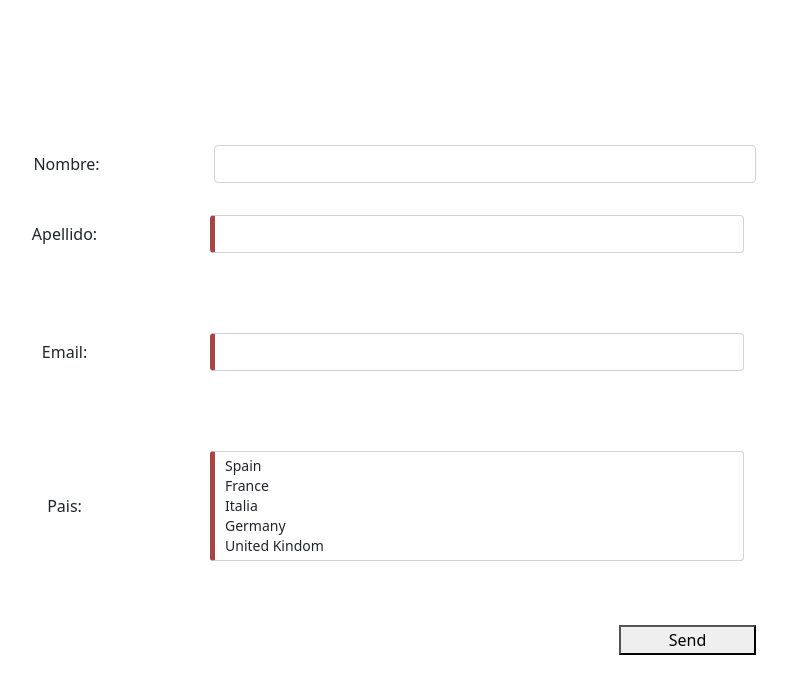
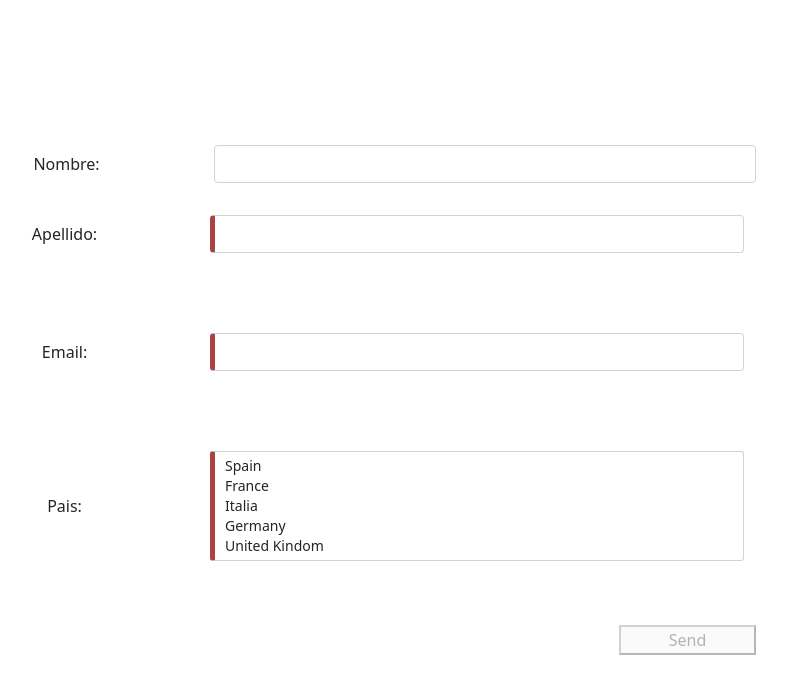
Before and after one commit to lauradillonar/angular023-forms, an Angular app: page / in a window 1280 px wide. Shown: the top 694 px of the page, without its empty margins (147-934 px from the left). Built offline with nearby package versions, Linux system fonts and the light colour scheme.

Commit message:
Deshabilitando botón si el formulario no es válido

```diff
--- a/src/app/my-form/my-form.component.html
+++ b/src/app/my-form/my-form.component.html
@@ -120,7 +120,9 @@
 
     <!-- Submit button-->
     <div class="d-flex justify-content-end col-9">
-      <button type="submit" class="col-2">Send</button>
+      <button type="submit" [disabled]="formSend.invalid" class="col-2">
+        Send
+      </button>
     </div>
   </div>
 </form>
```
